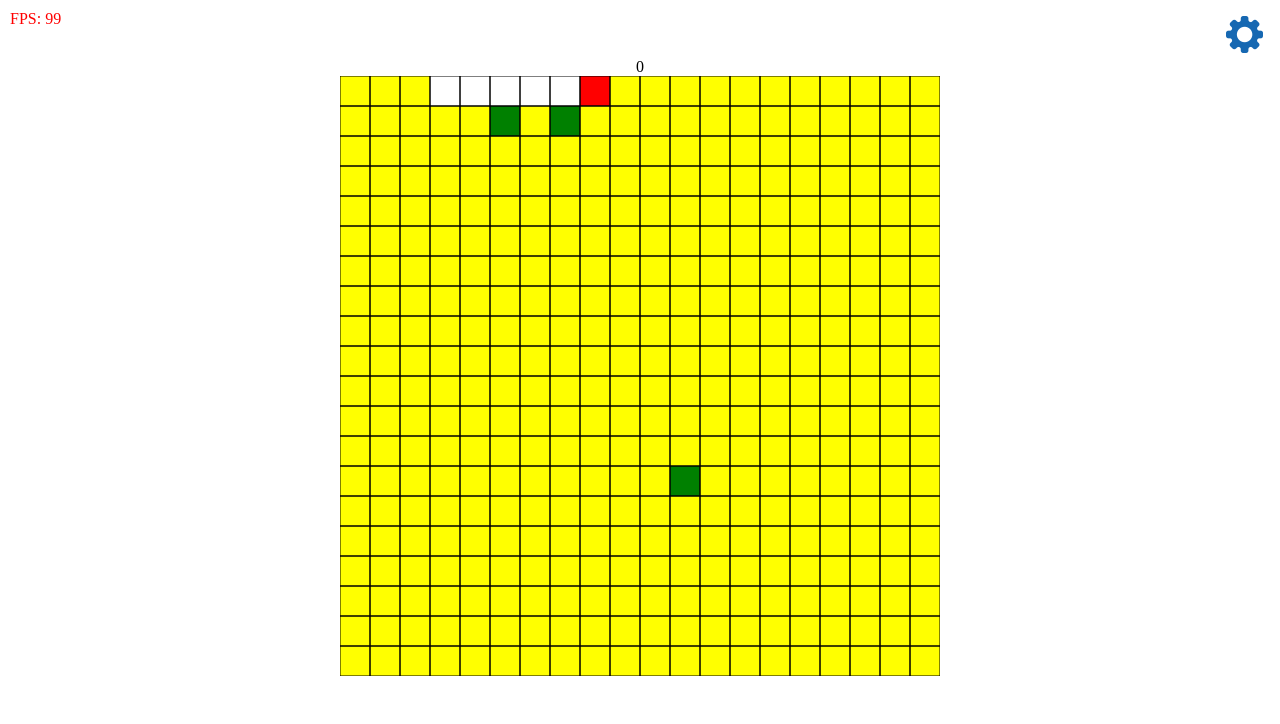
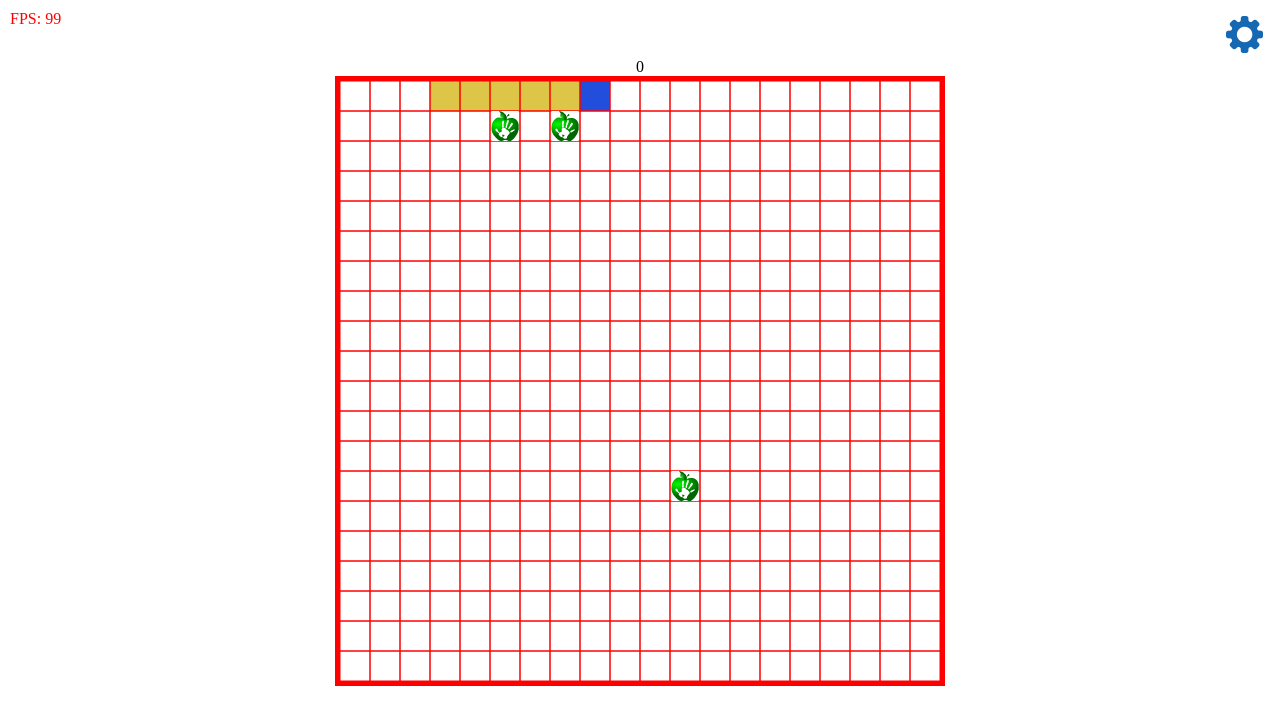
Before and after one commit to lazyexpert/Desktop-Snake, a website: page index.html in a window 1280 px wide. Both pictures are taken after a click on the item "New Game". Drawn offline with Linux system fonts and the light colour scheme.

Commit message:
trying with rendering apple image

```diff
--- a/css/style.css
+++ b/css/style.css
@@ -69,3 +69,8 @@ div {
   top:10px;
   color:red;
 }
+
+/* Gameboard*/
+.gameboard {
+  border:5px solid red;
+}
--- a/js/controllers/gameplayController.js
+++ b/js/controllers/gameplayController.js
@@ -4,12 +4,12 @@ let gameplayController = {
   canvasSelector : '.gameboard',
   cellSize : 30,
   strokeWidth : 5,
-  strokeColor : "black",
+  strokeColor : "red",
   fillColors : {
-    0 : "yellow",
-    1 : "white",
-    2 : "red",
-    3 : "green"
+    0 : "white", // Field Background
+    1 : "rgb(221, 197, 71)", // Snake Body
+    2 : "rgb(33, 79, 219)", // Snake Head
+    3 : "green" // Apple first version
   },
   renderingInterval : null,
   fps : 100,
@@ -20,6 +20,8 @@ let gameplayController = {
   init: function(){
     this.score = 0;
     this.startRendering();
+    this.img = document.createElement('img');
+    this.img.src = "img/apple.png";
 
     document.addEventListener('defeat', this.onDefeat.bind(this));
   },
@@ -27,14 +29,14 @@ let gameplayController = {
     alert('defeat!');
   },
   renderCanvas : function() {
-
-
+    this.renderTotalFill();
     this.renderCanvasFill(gameboard.board);
     this.renderCanvasStroke(gameboard.board);
+    this.renderApples( apples.displayed );
     this.refreshScore();
 
     // If last redraw was within the last second
-    if(new Date().getTime() - this.lastTimeRedraw < 1000 )
+    if( new Date().getTime() - this.lastTimeRedraw < 1000 )
       // Count fps
       this.currfps++;
     else {
@@ -54,7 +56,7 @@ let gameplayController = {
   refreshFps : function() {
     let fpsVal = getElement('.fps-val');
 
-    if( fpsVal.innerHTML != this.realfps )
+    //if( fpsVal.innerHTML != this.realfps )
       fpsVal.innerHTML = this.realfps;
   },
   renderCanvasStroke : function(board) {
@@ -76,6 +78,26 @@ let gameplayController = {
     context.strokeStyle = this.strokeColor;
     context.stroke();
   },
+  renderTotalFill : function() {
+    let el = getElement(this.canvasSelector);
+    let context = el.getContext('2d');
+
+    context.beginPath();
+    context.rect(0,0,el.width, el.height);
+    context.fillStyle = this.fillColors[0];
+    context.fill();
+  },
+  renderApples : function(apples) {
+    let context = getElement(this.canvasSelector).getContext('2d');
+    let size = this.cellSize;
+
+    apples.forEach(function(apple) {
+      let x = apple.col * size;
+      let y = apple.row * size;
+
+      context.drawImage(this.img, x, y);
+    }.bind(this));
+  },
   renderCanvasFill : function(board) {
     var self = this;
     function renderCellsFill(cells, color) {
@@ -93,30 +115,17 @@ let gameplayController = {
     let context = getElement(self.canvasSelector).getContext('2d');
 
     // Spread into different fills
-    // Free cells
-    let freeCells = gameboard.getFreeCells();//[];
-    // board.forEach(function(row) {
-    //   freeCells = freeCells.concat(row.filter( cell => cell.busy == 0 ));
-    // });
-
-    renderCellsFill( freeCells, self.fillColors[0] );
-
     // Busy cells - actually the snake body
     let busyCells = snake.body;
-    // [];
-    //
-    // board.forEach(function(row) {
-    //   busyCells = busyCells.concat(row.filter( cell => cell.busy == 1 ));
-    // });
-    //
-    // if( busyCells.length )
+
     renderCellsFill( busyCells, self.fillColors[1] );
 
     // Snake head
     renderCellsFill( [snake.head], self.fillColors[2]);
 
     // Apples
-    renderCellsFill( apples.displayed, self.fillColors[3]);
+
+    //renderCellsFill( apples.displayed, self.fillColors[3]);
   },
   startRendering : function() {
     this.currfps = 0;
```
Also changed, not shown: img/apple.png (added).
